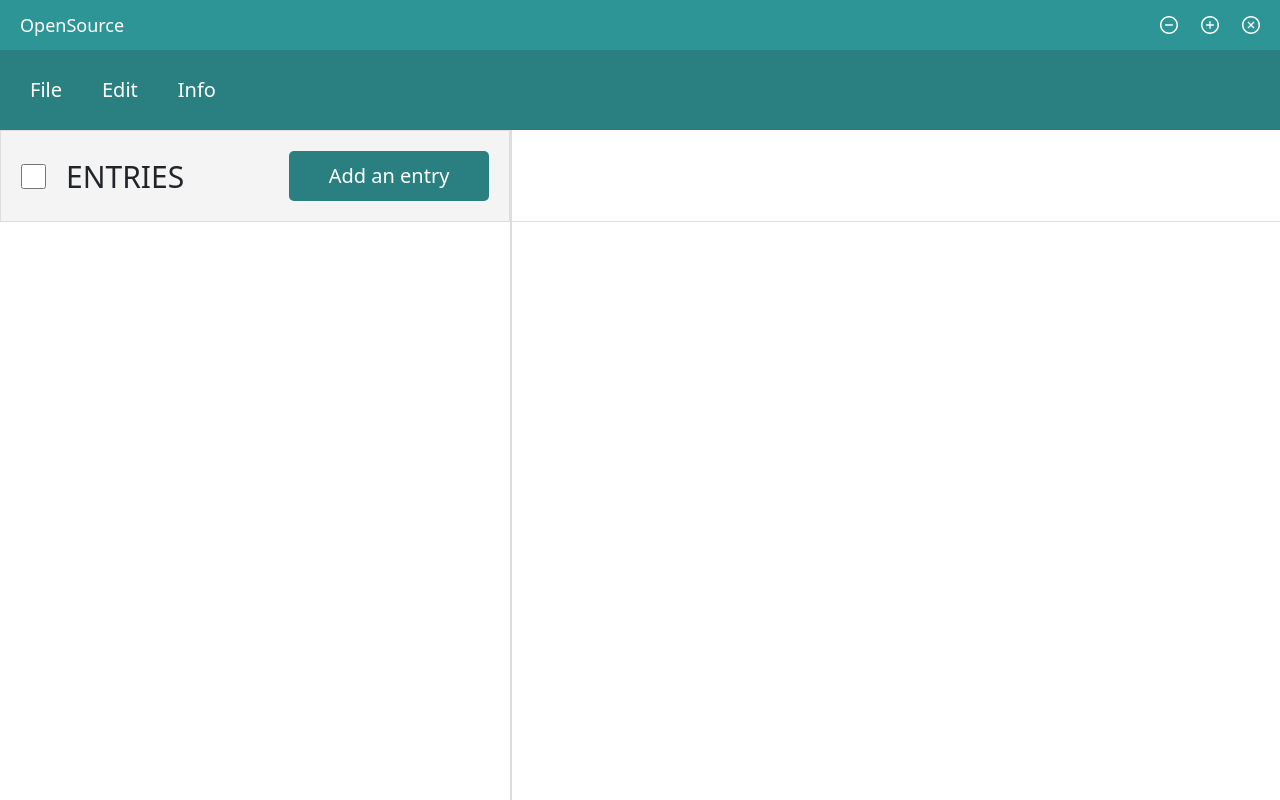
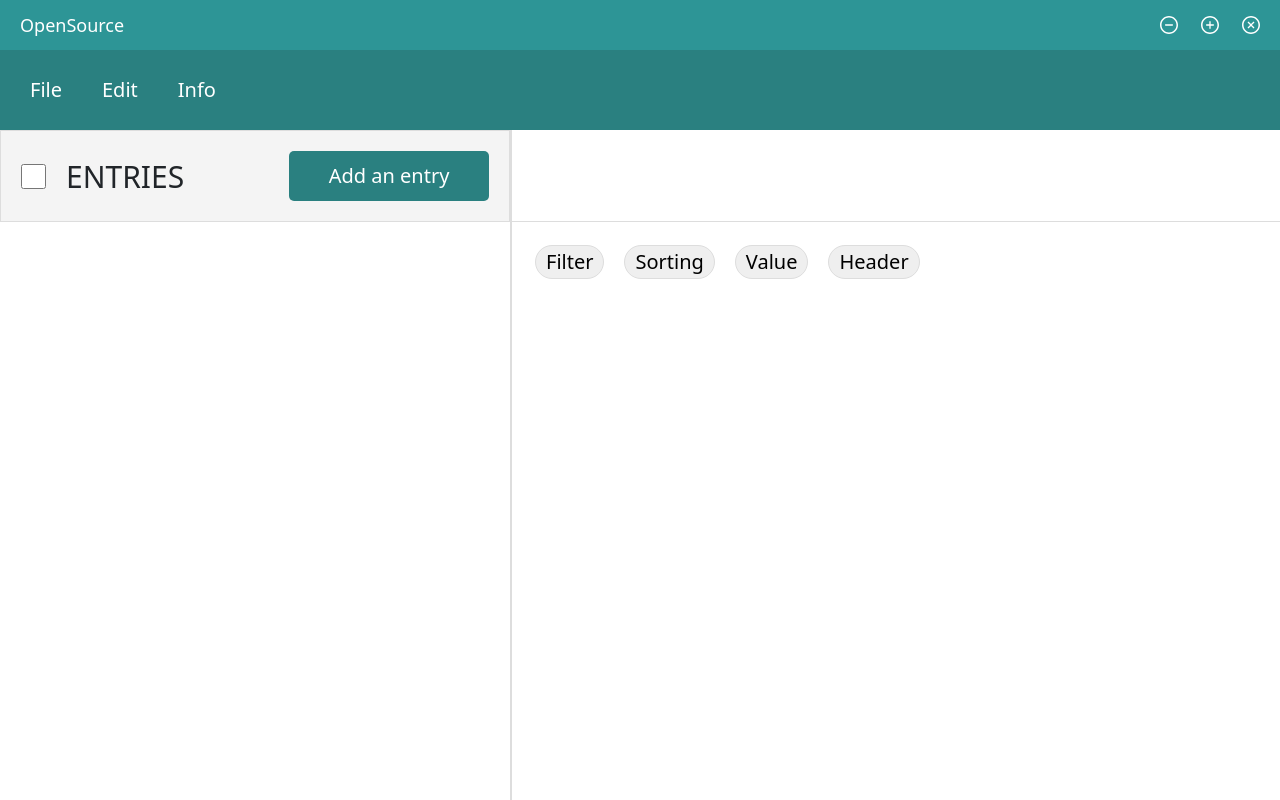
Before and after one commit to GregorGT/RuNo, a React (Vite) app: page / in a window 1280 px wide. Built offline with nearby package versions, Linux system fonts and the light colour scheme.

Commit message:
[add]tab component

```diff
--- a/src/components/Components.scss
+++ b/src/components/Components.scss
@@ -100,11 +100,32 @@
   }
 }
 
-.tab {
+.right-side {
   flex: 1;
   .top-space {
     width: 100%;
     height: 92px;
     border-bottom: 1px solid var(--black-300);
   }
+  .tab-component {
+    padding: 20px;
+    .nav-tabs {
+      border: none;
+    }
+    .buttons {
+      display: flex;
+      padding: 3px;
+      .header-button {
+        border-radius: 30px;
+        margin-right: 20px;
+        padding-right: 10px;
+        padding-left: 10px;
+        border: 1px solid var(--black-300);
+        &.active {
+          background-color: #2a8080;
+          color: white;
+        }
+      }
+    }
+  }
 }
--- a/src/components/TabComponent/index.tsx
+++ b/src/components/TabComponent/index.tsx
@@ -1,10 +1,43 @@
+import { useState } from 'react';
+import Tab from 'react-bootstrap/Tab';
+import Tabs from 'react-bootstrap/Tabs';
+import Filter from './Filter';
+import Sorting from './Sorting';
+import Header from './Header';
+import Value from './Value';
 import '../Components.scss'
 
 export default function TabComponent() {
+  const [activeTab, setActiveTab] = useState('home')
+  const Contents = [
+    {eventKey: 'filter', content: <Filter />},
+    {eventKey: 'sorting', content: <Sorting />},
+    {eventKey: 'value', content: <Value />},
+    {eventKey: 'header', content: <Header />}
+  ]
+
   return (
-    <div className='tab'>
+    <div className='right-side'>
       <div className='top-space' />
+      <div className='tab-component'>
+        <div className='buttons'>
+          <button className={`header-button ${activeTab == 'filter' && 'active'}`} onClick={() => setActiveTab('filter')}>Filter</button>
+          <button className={`header-button ${activeTab == 'sorting' && 'active'}`} onClick={() => setActiveTab('sorting')}>Sorting</button>
+          <button className={`header-button ${activeTab == 'value' && 'active'}`} onClick={() => setActiveTab('value')}>Value</button>
+          <button className={`header-button ${activeTab == 'header' && 'active'}`} onClick={() => setActiveTab('header')}>Header</button>
+        </div>
+        <Tabs
+          activeKey={activeTab}
+          defaultActiveKey='home'
+          className="mb-3"
+        >
+          {Contents.map(item =>
+            <Tab eventKey={item.eventKey}>
+              {item.content}
+            </Tab>
+            )}
+        </Tabs>
+      </div>
     </div>
-
   )
 }
```
